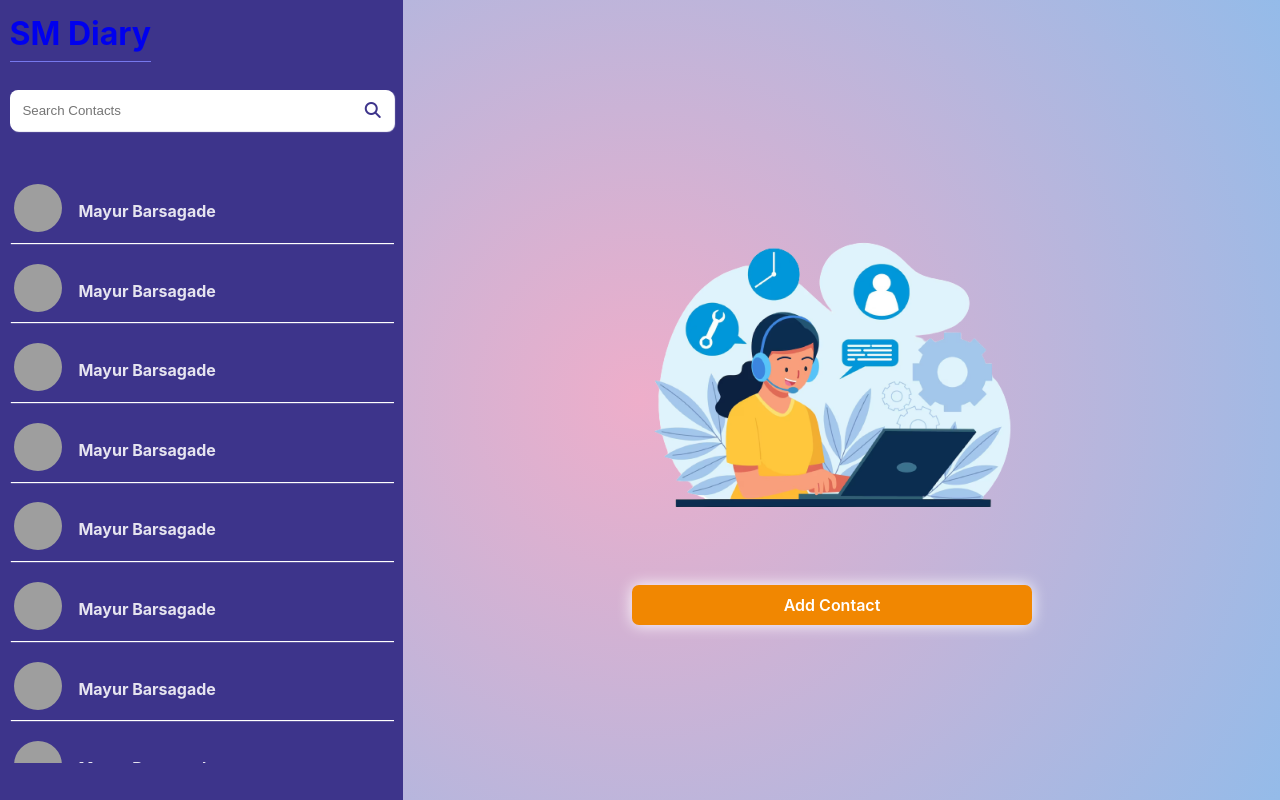
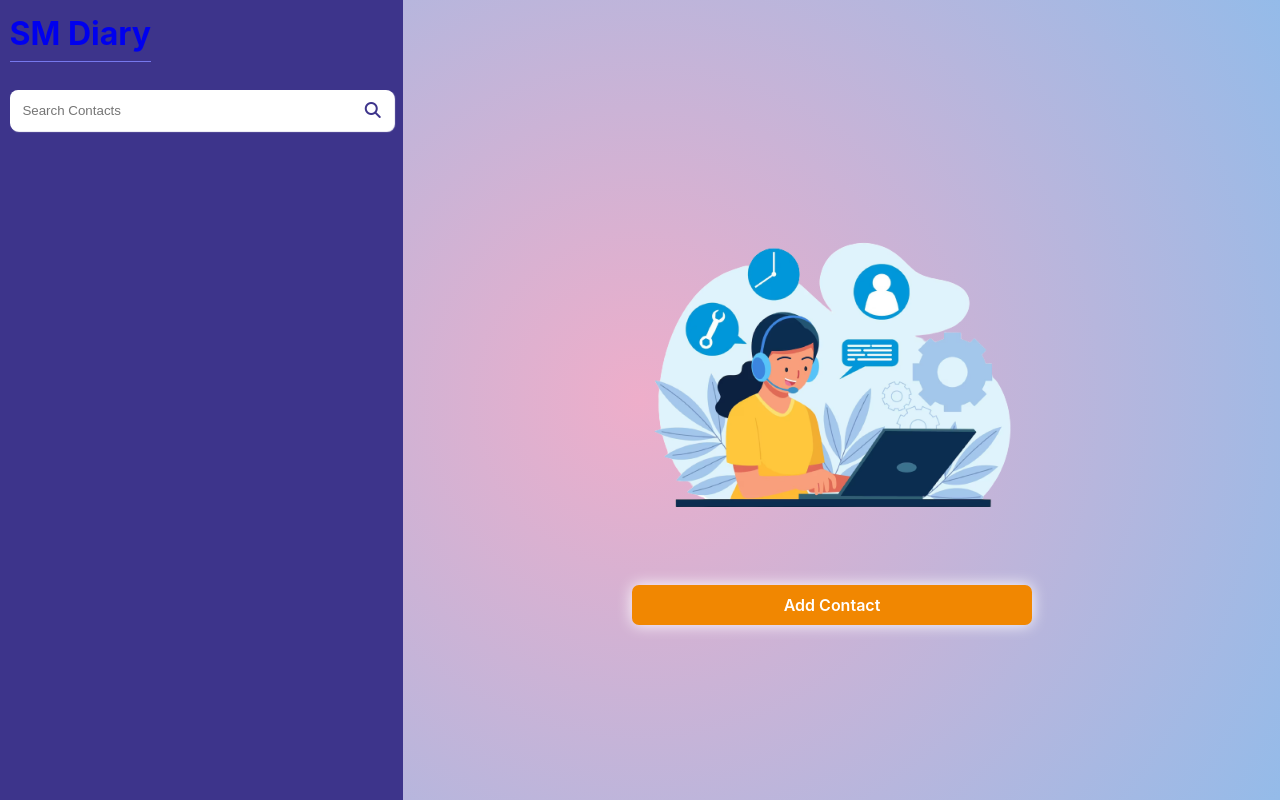
Before and after one commit to F24tech/contact-diary, a React (Vite) app: page / in a window 1280 px wide. Built offline with nearby package versions, Linux system fonts and the light colour scheme; grey boxes are pictures that could not be loaded.

Commit message:
side bar updated and dynamic view created

```diff
--- a/src/components/sidebar.comp.jsx
+++ b/src/components/sidebar.comp.jsx
@@ -1,8 +1,42 @@
-import React from 'react'
+import React, { useEffect, useState } from 'react'
 import './sidebar.css'
-import { Link } from 'react-router-dom'
+import { Link, useNavigate } from 'react-router-dom'
 
 function Sidebar() {
+    const [contacts, setContacts] = useState({})
+    const navigate = useNavigate()
+
+
+
+    const getContacts = () => {
+        if (typeof Storage !== 'undefined') {
+            const keys = Object.keys(localStorage)
+
+            const temp = {}
+
+            keys.map(key =>
+                temp[key] = JSON.parse(localStorage.getItem(key))
+            )
+
+
+
+
+            setContacts(temp)
+
+        }
+    }
+
+    useEffect(() => {
+        getContacts()
+    }, [])
+
+
+    console.log(contacts)
+
+
+
+
+
     return (
         <div className='sidebar'  >
 
@@ -22,90 +56,18 @@ function Sidebar() {
             <div className='contact-card' >
 
                 {/* Card */}
-                <div className='card' >
-                    <div>
-                        <img src="https://images.unsplash.com/photo-1535713875002-d1d0cf377fde?ixlib=rb-4.0.3&ixid=M3wxMjA3fDB8MHxwaG90by1wYWdlfHx8fGVufDB8fHx8fA%3D%3D&auto=format&fit=crop&w=2680&q=80" alt="asdf" height={100} width={100} />
+                {Object.keys(contacts).map((key, index) =>
+                    <div className='card'
+                        key={index}
+                        onClick={() => navigate(`/${key}`)}
+                    >
+                        <div>
+                            <img src={contacts[key].profileUrl} alt={contacts[key].name} height={100} width={100} />
+                        </div>
+                        <h2>{contacts[key].name}</h2>
                     </div>
-                    <h2>Mayur Barsagade</h2>
-                </div>
-                {/* Card */}  {/* Card */}
-                <div className='card' >
-                    <div>
-                        <img src="https://images.unsplash.com/photo-1535713875002-d1d0cf377fde?ixlib=rb-4.0.3&ixid=M3wxMjA3fDB8MHxwaG90by1wYWdlfHx8fGVufDB8fHx8fA%3D%3D&auto=format&fit=crop&w=2680&q=80" alt="asdf" height={100} width={100} />
-                    </div>
-                    <h2>Mayur Barsagade</h2>
-                </div>
-                {/* Card */}  {/* Card */}
-                <div className='card' >
-                    <div>
-                        <img src="https://images.unsplash.com/photo-1535713875002-d1d0cf377fde?ixlib=rb-4.0.3&ixid=M3wxMjA3fDB8MHxwaG90by1wYWdlfHx8fGVufDB8fHx8fA%3D%3D&auto=format&fit=crop&w=2680&q=80" alt="asdf" height={100} width={100} />
-                    </div>
-                    <h2>Mayur Barsagade</h2>
-                </div>
-                {/* Card */}  {/* Card */}
-                <div className='card' >
-                    <div>
-                        <img src="https://images.unsplash.com/photo-1535713875002-d1d0cf377fde?ixlib=rb-4.0.3&ixid=M3wxMjA3fDB8MHxwaG90by1wYWdlfHx8fGVufDB8fHx8fA%3D%3D&auto=format&fit=crop&w=2680&q=80" alt="asdf" height={100} width={100} />
-                    </div>
-                    <h2>Mayur Barsagade</h2>
-                </div>
-                {/* Card */}  {/* Card */}
-                <div className='card' >
-                    <div>
-                        <img src="https://images.unsplash.com/photo-1535713875002-d1d0cf377fde?ixlib=rb-4.0.3&ixid=M3wxMjA3fDB8MHxwaG90by1wYWdlfHx8fGVufDB8fHx8fA%3D%3D&auto=format&fit=crop&w=2680&q=80" alt="asdf" height={100} width={100} />
-                    </div>
-                    <h2>Mayur Barsagade</h2>
-                </div>
-                {/* Card */}  {/* Card */}
-                <div className='card' >
-                    <div>
-                        <img src="https://images.unsplash.com/photo-1535713875002-d1d0cf377fde?ixlib=rb-4.0.3&ixid=M3wxMjA3fDB8MHxwaG90by1wYWdlfHx8fGVufDB8fHx8fA%3D%3D&auto=format&fit=crop&w=2680&q=80" alt="asdf" height={100} width={100} />
-                    </div>
-                    <h2>Mayur Barsagade</h2>
-                </div>
-                {/* Card */}  {/* Card */}
-                <div className='card' >
-                    <div>
-                        <img src="https://images.unsplash.com/photo-1535713875002-d1d0cf377fde?ixlib=rb-4.0.3&ixid=M3wxMjA3fDB8MHxwaG90by1wYWdlfHx8fGVufDB8fHx8fA%3D%3D&auto=format&fit=crop&w=2680&q=80" alt="asdf" height={100} width={100} />
-                    </div>
-                    <h2>Mayur Barsagade</h2>
-                </div>
-                {/* Card */}  {/* Card */}
-                <div className='card' >
-                    <div>
-                        <img src="https://images.unsplash.com/photo-1535713875002-d1d0cf377fde?ixlib=rb-4.0.3&ixid=M3wxMjA3fDB8MHxwaG90by1wYWdlfHx8fGVufDB8fHx8fA%3D%3D&auto=format&fit=crop&w=2680&q=80" alt="asdf" height={100} width={100} />
-                    </div>
-                    <h2>Mayur Barsagade</h2>
-                </div>
-                {/* Card */}  {/* Card */}
-                <div className='card' >
-                    <div>
-                        <img src="https://images.unsplash.com/photo-1535713875002-d1d0cf377fde?ixlib=rb-4.0.3&ixid=M3wxMjA3fDB8MHxwaG90by1wYWdlfHx8fGVufDB8fHx8fA%3D%3D&auto=format&fit=crop&w=2680&q=80" alt="asdf" height={100} width={100} />
-                    </div>
-                    <h2>Mayur Barsagade</h2>
-                </div>
-                {/* Card */}  {/* Card */}
-                <div className='card' >
-                    <div>
-                        <img src="https://images.unsplash.com/photo-1535713875002-d1d0cf377fde?ixlib=rb-4.0.3&ixid=M3wxMjA3fDB8MHxwaG90by1wYWdlfHx8fGVufDB8fHx8fA%3D%3D&auto=format&fit=crop&w=2680&q=80" alt="asdf" height={100} width={100} />
-                    </div>
-                    <h2>Mayur Barsagade</h2>
-                </div>
-                {/* Card */}  {/* Card */}
-                <div className='card' >
-                    <div>
-                        <img src="https://images.unsplash.com/photo-1535713875002-d1d0cf377fde?ixlib=rb-4.0.3&ixid=M3wxMjA3fDB8MHxwaG90by1wYWdlfHx8fGVufDB8fHx8fA%3D%3D&auto=format&fit=crop&w=2680&q=80" alt="asdf" height={100} width={100} />
-                    </div>
-                    <h2>Mayur Barsagade</h2>
-                </div>
-                {/* Card */}
-                {/* Card */}
-                <div className='card' >
-                    <div>
-                        <img src="https://images.unsplash.com/photo-1535713875002-d1d0cf377fde?ixlib=rb-4.0.3&ixid=M3wxMjA3fDB8MHxwaG90by1wYWdlfHx8fGVufDB8fHx8fA%3D%3D&auto=format&fit=crop&w=2680&q=80" alt="asdf" height={100} width={100} />
-                    </div>
-                    <h2>Mayur Barsagade</h2>
-                </div>
+                )}
+
                 {/* Card */}
 
 
```
